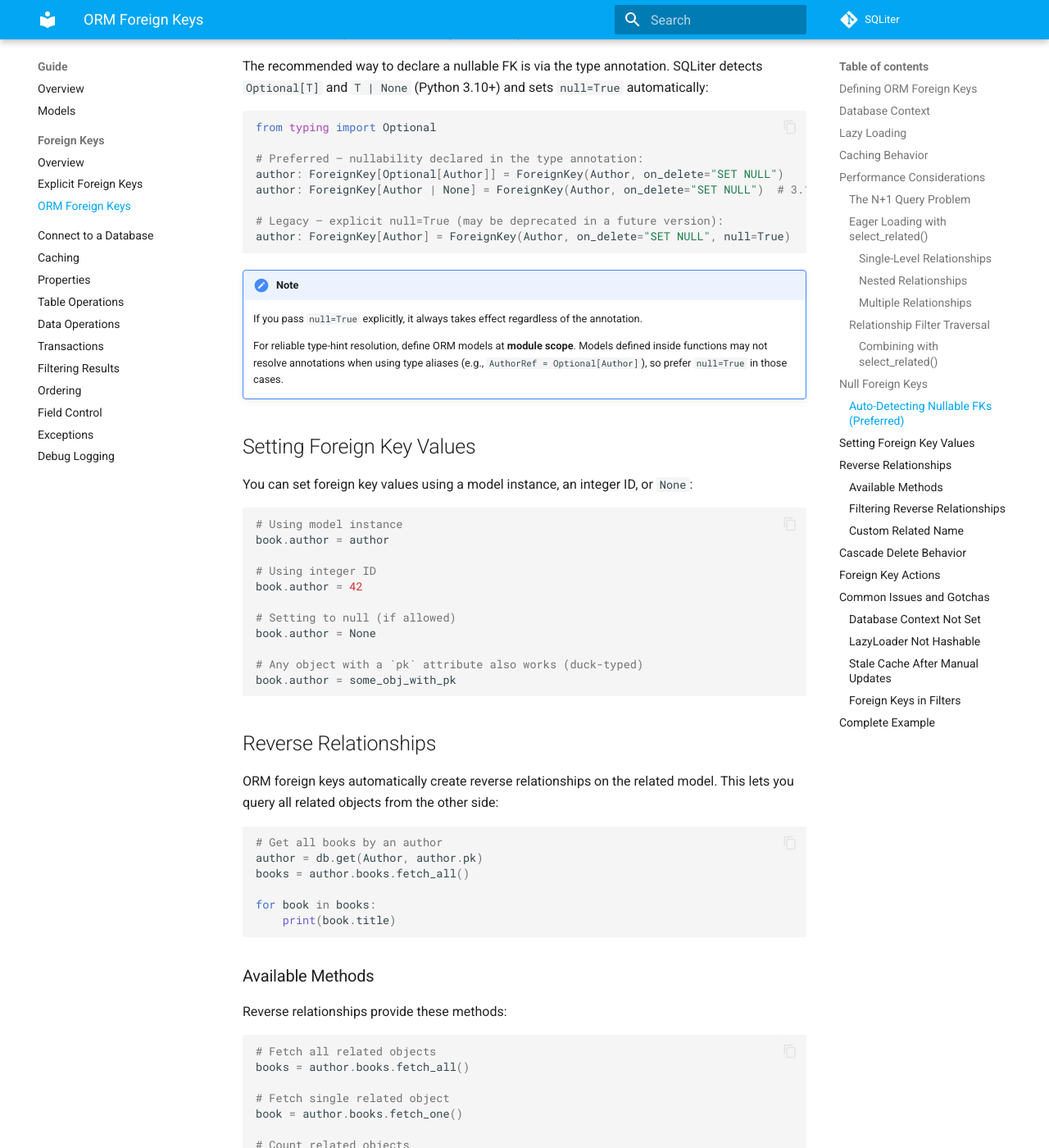
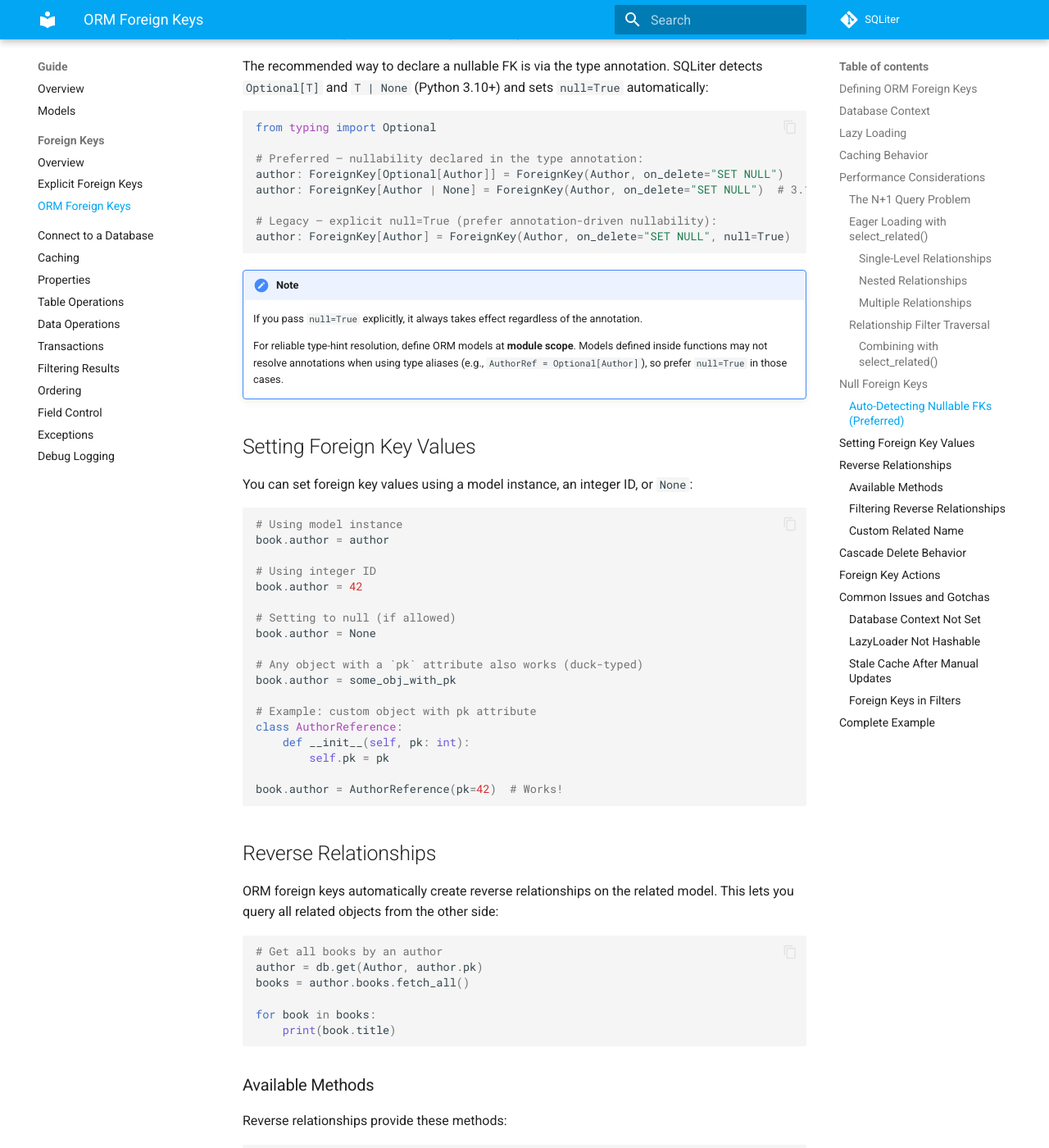
Before and after one commit to seapagan/sqliter-py, an MkDocs documentation site: the page built from docs/guide/foreign-keys/orm.md, in a window 1280 px wide and 1400 px high, scrolled down 4715 px. Shown: the whole window at 82% size. Built offline with MkDocs 1.6.1 and Material for MkDocs 9.7.7, drawn with Linux system fonts in a browser that asks for light colours; plug-ins that fetch from the network failed and are left out; comment, search, counter and statistics services are not loaded.

Commit message:
docs: clarify nullable FK notes

````diff
--- a/docs/guide/foreign-keys/orm.md
+++ b/docs/guide/foreign-keys/orm.md
@@ -242,7 +242,7 @@ from typing import Optional
 author: ForeignKey[Optional[Author]] = ForeignKey(Author, on_delete="SET NULL")
 author: ForeignKey[Author | None] = ForeignKey(Author, on_delete="SET NULL")  # 3.10+
 
-# Legacy — explicit null=True (may be deprecated in a future version):
+# Legacy — explicit null=True (prefer annotation-driven nullability):
 author: ForeignKey[Author] = ForeignKey(Author, on_delete="SET NULL", null=True)
 ```
 
@@ -272,6 +272,13 @@ book.author = None
 
 # Any object with a `pk` attribute also works (duck-typed)
 book.author = some_obj_with_pk
+
+# Example: custom object with pk attribute
+class AuthorReference:
+    def __init__(self, pk: int):
+        self.pk = pk
+
+book.author = AuthorReference(pk=42)  # Works!
 ```
 
 ## Reverse Relationships
````
Also changed, not shown: docs/tui-demo/orm.md (+1 -1 lines).
